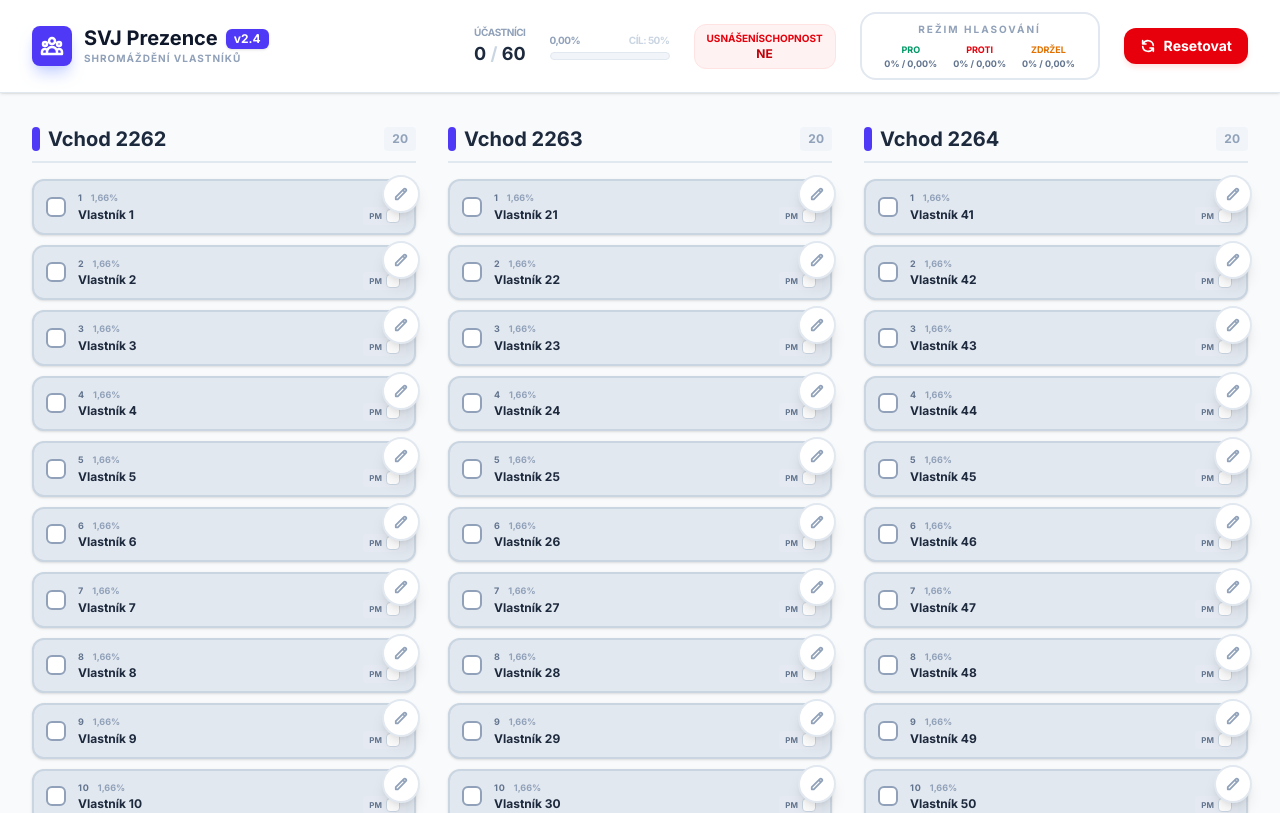
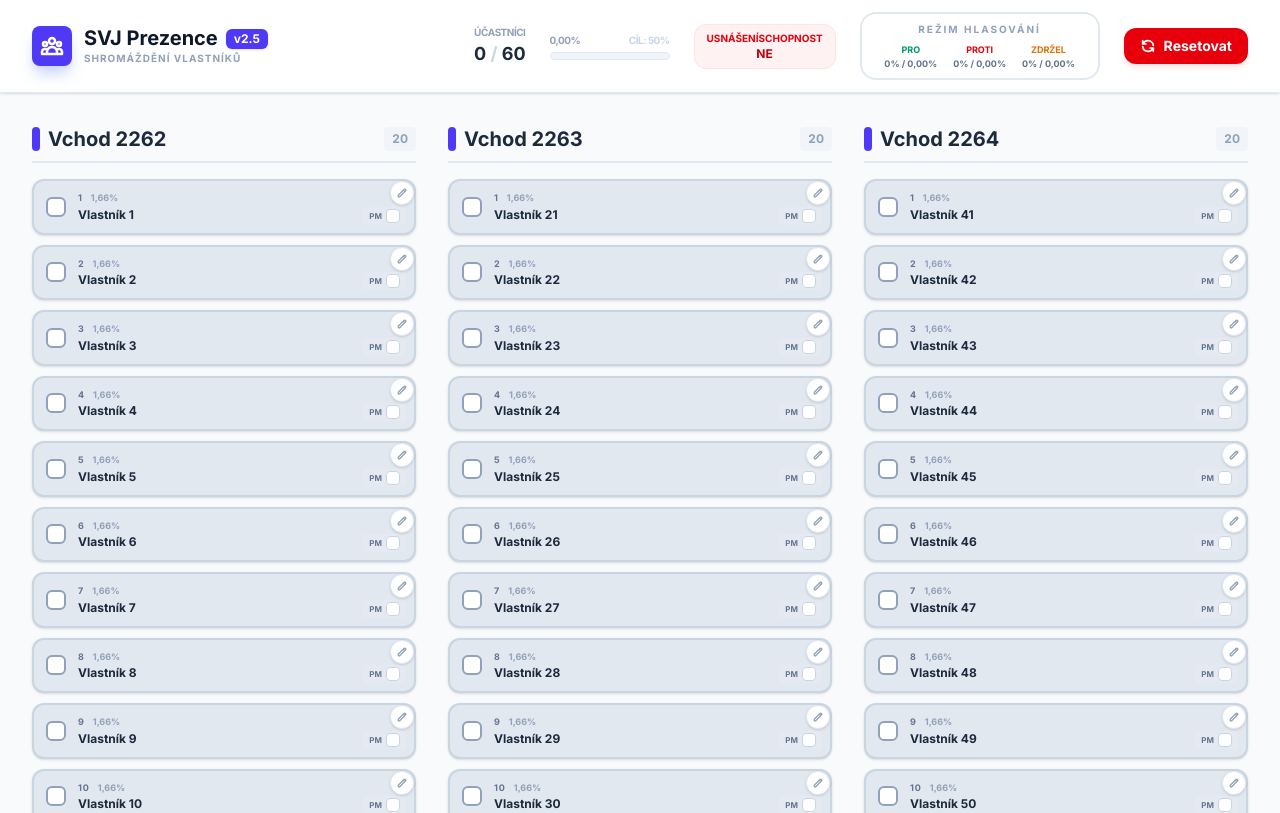
Before and after one commit to hilariusvitrifex-create/svj_hlasovani, a React (Vite) app: page / in a window 1280 px wide. Shown: the top 813 px of the page. Built offline with nearby package versions, Linux system fonts and the light colour scheme; the HTML template or start-up script is replaced by a standard one.

Commit message:
Add files via upload

```diff
--- a/metadata.json
+++ b/metadata.json
@@ -1,5 +1,5 @@
 {
-  "name": "SVJ Prezence v2.4 Professional",
-  "description": "Pokročilý systém pro správu prezence a hlasování na schůzích SVJ. Verze 2.4 přináší trvale viditelné editační prvky pro maximální kompatibilitu s iPadem.",
+  "name": "SVJ Prezence v2.5 Professional",
+  "description": "Pokročilý systém pro správu prezence a hlasování na schůzích SVJ. Verze 2.5 optimalizuje velikost editačních prvků při zachování plné kompatibility s iPadem.",
   "requestFramePermissions": []
 }
--- a/src/components/Header.tsx
+++ b/src/components/Header.tsx
@@ -50,7 +50,7 @@ const Header: React.FC<HeaderProps> = ({
           </div>
           <div className="flex-1">
             <h1 className="text-xl font-black text-slate-900 leading-tight flex items-center gap-2">
-              SVJ Prezence <span className="text-xs font-black bg-indigo-600 text-white px-2 py-0.5 rounded-md shadow-sm">v2.4</span>
+              SVJ Prezence <span className="text-xs font-black bg-indigo-600 text-white px-2 py-0.5 rounded-md shadow-sm">v2.5</span>
               {isSyncing && (
                 <span className="text-[9px] bg-indigo-50 text-indigo-500 px-1.5 py-0.5 rounded-full animate-pulse border border-indigo-100">
                   Ukládám...
--- a/src/components/UnitButton.tsx
+++ b/src/components/UnitButton.tsx
@@ -115,7 +115,7 @@ const UnitButton: React.FC<UnitButtonProps> = ({
       {!isVotingMode && (
         <button
           onClick={(e) => { e.stopPropagation(); onEdit(); }}
-          className={`absolute -top-1 -right-1 p-2.5 rounded-full border-2 shadow-lg transition-all z-30
+          className={`absolute top-0.5 right-0.5 p-1.5 rounded-full border shadow-sm transition-all z-30
             ${isEdited
               ? 'bg-red-600 text-white border-red-500 animate-pulse'
               : isPresent
@@ -126,7 +126,7 @@ const UnitButton: React.FC<UnitButtonProps> = ({
           `}
           title={isEdited ? `Původně: ${unit.originalOwnerName}` : "Editovat"}
         >
-          <svg className="w-3.5 h-3.5" fill="none" stroke="currentColor" viewBox="0 0 24 24">
+          <svg className="w-2.5 h-2.5" fill="none" stroke="currentColor" viewBox="0 0 24 24">
             <path strokeLinecap="round" strokeLinejoin="round" strokeWidth={3} d="M15.232 5.232l3.536 3.536m-2.036-5.036a2.5 2.5 0 113.536 3.536L6.5 21.036H3v-3.572L16.732 3.732z" />
           </svg>
         </button>
```
